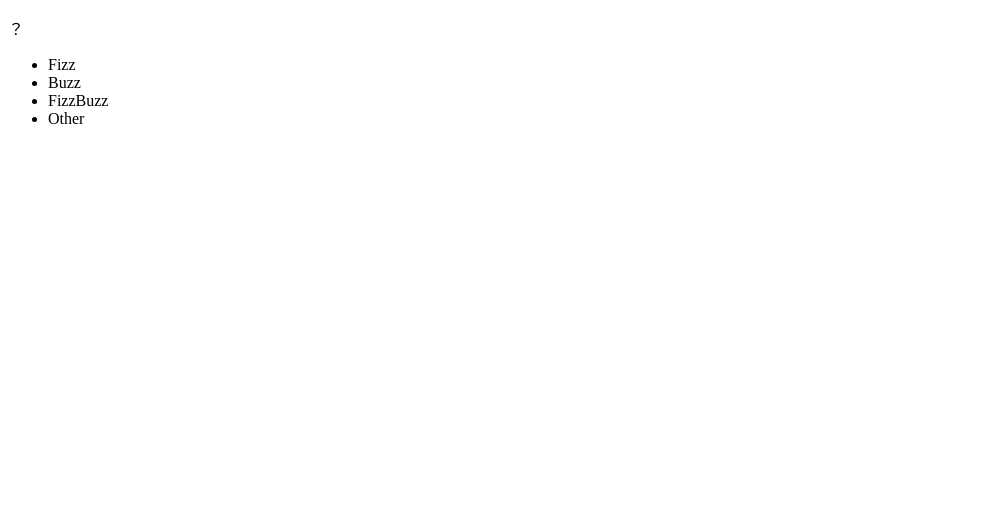
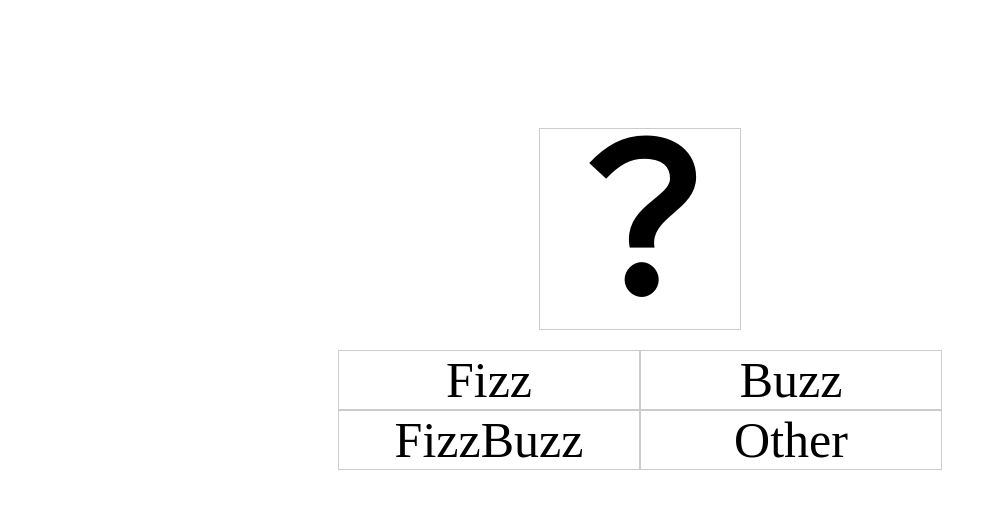
Before and after one commit to sadakitchen/jsdojo2013, a plain HTML site: page main.html in a window 1280 px wide. Shown: the whole page, without its empty margins (0-993 px from the left). Drawn offline with Linux system fonts and the light colour scheme.

Commit message:
* 適当に作ったスタイル追加

```diff
--- a/main.html
+++ b/main.html
@@ -1,11 +1,39 @@
 <!DOCTYPE HTML>
 <html lang="ja" ng-app>
 <head>
-    <meta charset="utf-8">
-    <script src="js/angular.min.js"></script>
-    <style type="text/css">
-
-    </style>
+<meta charset="utf-8">
+<script src="js/angular.min.js"></script>
+<style type="text/css">
+body { text-align: center; padding-top: 100px; }
+#Question {
+font-size: 200px;
+font-weight: bold;
+line-height: 1;
+border: 1px solid #ccc;
+display: block;
+width:200px;
+margin: 20px auto;
+user-select: none;
+}
+ul {
+width:604px;
+margin: 0 auto;
+padding:0;
+}
+li {
+cursor: pointer;
+margin:0;
+padding:0;
+width:300px;
+font-size: 50px;
+border:1px solid #ccc;
+float: left;
+list-style: none;
+}
+li:hover {
+background-color: #fcc;
+}
+</style>
 </head>
 <body>
   <div ng-controller="mainCtrl">
```
